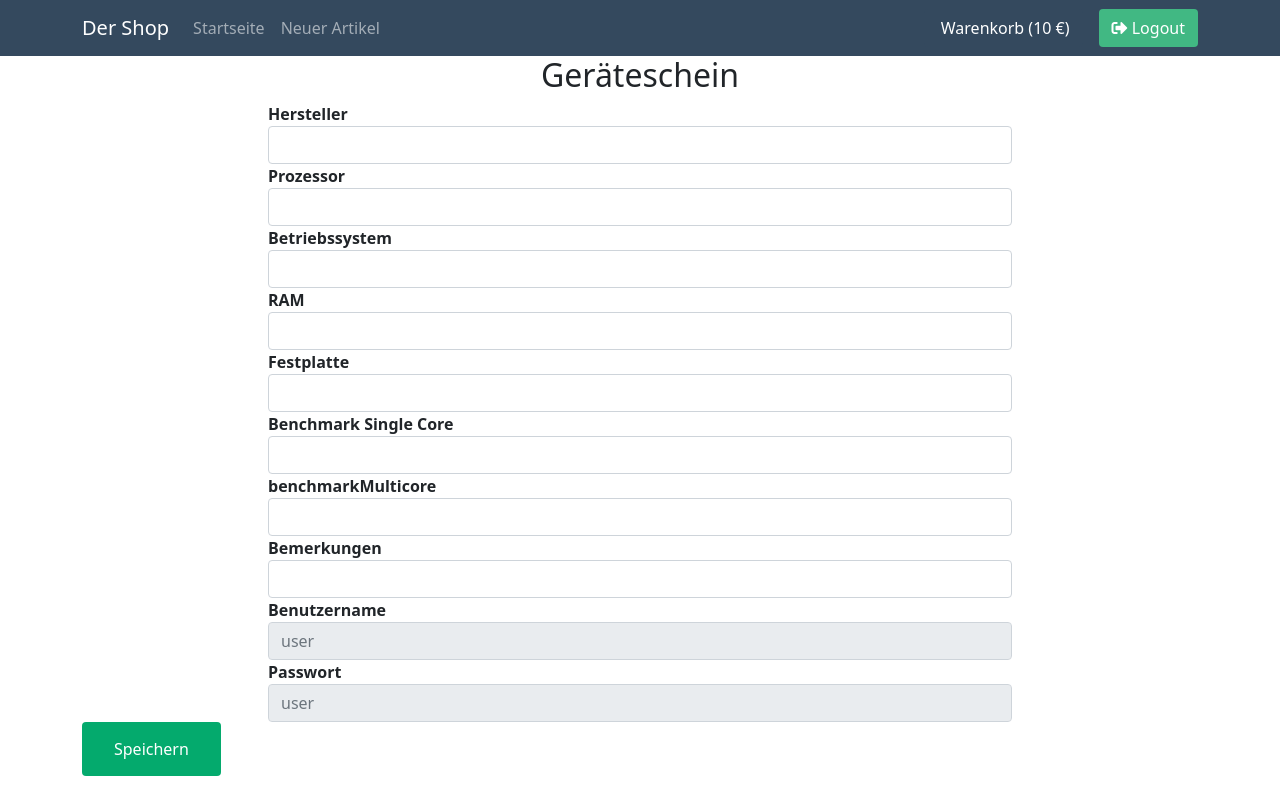
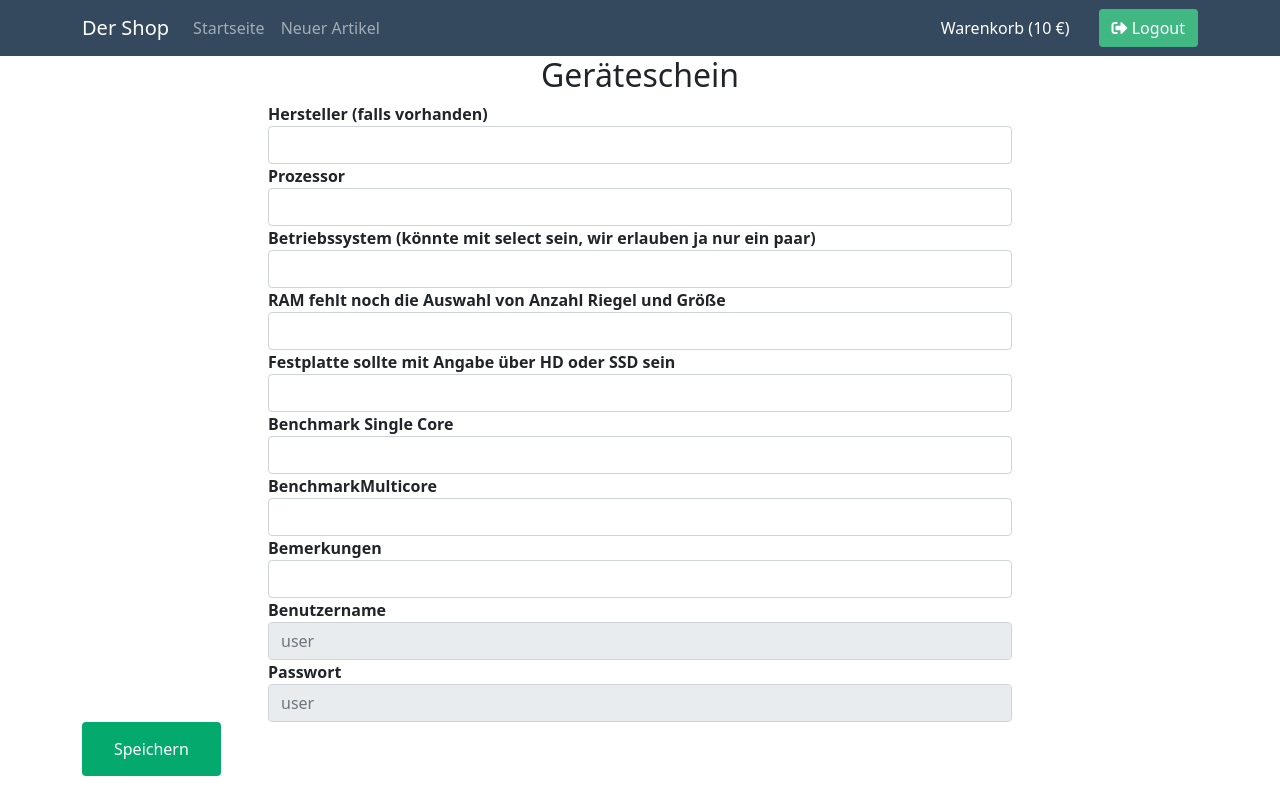
Before and after one commit to DatKHWolf/shop, a Vue app: page /pc in a window 1280 px wide. Built offline with nearby package versions, Linux system fonts and the light colour scheme.

Commit message:
funktion im PC repariert (eingebunden), watcher in App.vue entfernt weil Fehler

```diff
--- a/src/App.vue
+++ b/src/App.vue
@@ -7,13 +7,12 @@ export default {
   name: "App",
   created(){
     this.$store.dispatch("autoSignin");
-    console.log(this.$store);
   },
   computed:{
     token(){
       return this.$store.getters.token;
     },
-    watch:{
+   /* watch:{
       token: {
         handler(){
           if(this.token){
@@ -22,7 +21,7 @@ export default {
         },
         immediate:true,
       }
-    }
+    }*/
   }
 };
 </script>
--- a/src/pages/PCGeraeteschein.vue
+++ b/src/pages/PCGeraeteschein.vue
@@ -2,11 +2,11 @@
   <div>
     <TheShopLayout>
       <template #default>
-        <Form>
+        <Form @submit="submitPCData">
           <h2>Geräteschein</h2>
           <div class="form-row">
             <div class="form-group col-md-8 offset-2">
-              <label for="hersteller"><strong>Hersteller</strong></label>
+              <label for="hersteller"><strong>Hersteller (falls vorhanden)</strong></label>
               <Field as="input" name="hersteller" type="text" class="form-control" id="hersteller"></Field>
             </div>
           </div>
@@ -18,13 +18,13 @@
           </div>
           <div class="form-row">
             <div class="form-group col-md-8 offset-2">
-              <label for="betriebssystem"><strong>Betriebssystem</strong></label>
+              <label for="betriebssystem"><strong>Betriebssystem (könnte mit select sein, wir erlauben ja nur ein paar)</strong></label>
               <Field as="input" name="betriebssystem" type="text" class="form-control" id="betriebssystem"></Field>
             </div>
           </div>
           <div class="form-row">
             <div class="form-group col-md-8 offset-2">
-              <label for="ram"><strong>RAM</strong></label>
+              <label for="ram"><strong>RAM fehlt noch die Auswahl von Anzahl Riegel und Größe</strong></label>
               <Field as="input" name="ram" type="text" class="form-control" id="ram"></Field>
             </div>
           </div>
@@ -32,7 +32,7 @@
 
           <div class="form-row">
             <div class="form-group col-md-8 offset-2">
-              <label for="festplatte"><strong>Festplatte</strong></label>
+              <label for="festplatte"><strong>Festplatte sollte mit Angabe über HD oder SSD sein</strong></label>
               <Field as="input" name="festplatte" type="text" class="form-control" id="festplatte"></Field>
             </div>
           </div>
@@ -44,13 +44,13 @@
           </div>
           <div class="form-row">
             <div class="form-group col-md-8 offset-2">
-              <label for="benchmarkMulticore"><strong>benchmarkMulticore</strong></label>
+              <label for="benchmarkMulticore"><strong>BenchmarkMulticore</strong></label>
               <Field as="input" name="benchmarkMulticore" type="text" class="form-control" id="benchmarkMulticore"></Field>
             </div>
           </div>
           <div class="form-row">
             <div class="form-group col-md-8 offset-2">
-              <label for="bemerkungen"><strong>Bemerkungen</strong></label>
+              <label for="bemerkungen"><strong>Bemerkungen </strong></label>
               <Field as="input" name="bemerkungen" type="text" class="form-control" id="bemerkungen"></Field>
             </div>
           </div>
```
